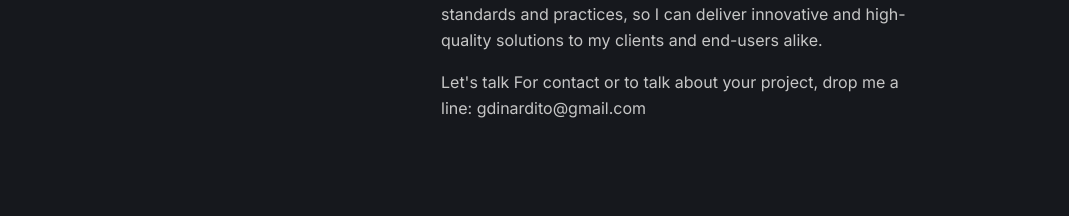
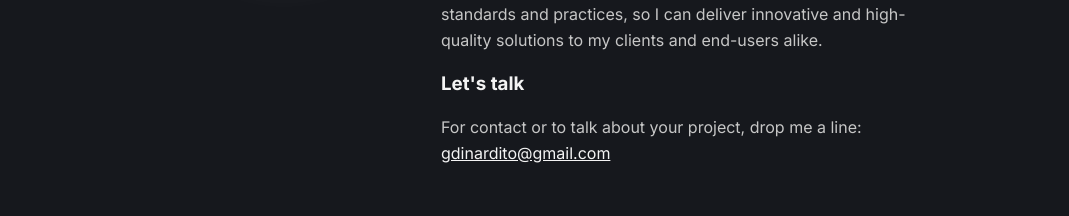
Before and after one commit to guilhermedinardi/guilhermedinardi.dev, a Next.js app: page /about in a window 1280 px wide. Shown: the part 533-749 px from the top of the page, without its empty margins (97-1166 px from the left). Built offline with nearby package versions, Linux system fonts and the light colour scheme.

Commit message:
change about

```diff
--- a/src/pages/about.js
+++ b/src/pages/about.js
@@ -54,10 +54,12 @@ function About(props) {
             deliver innovative and high-quality solutions to my clients and end-users
             alike.
           </p>
+          <h3>
+            Let's talk
+          </h3>
           <p>
-            Let's talk
-            For contact or to talk about your project, drop me a line:
-            gdinardito@gmail.com
+            For contact or to talk about your project,
+            drop me a line:<a href="mailto:gdinardito@gmail.com"> gdinardito@gmail.com</a>
           </p>
         </div>
       </section>
```
